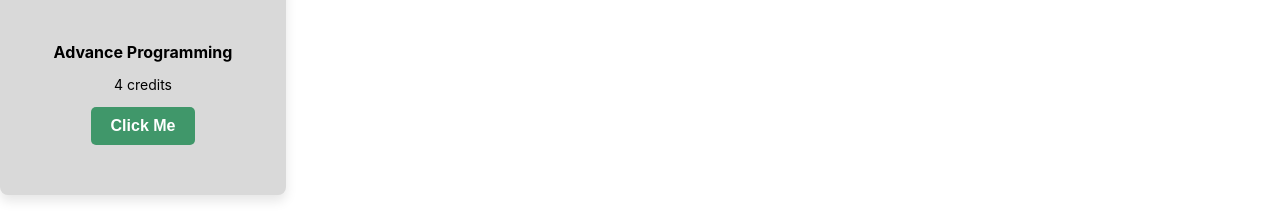
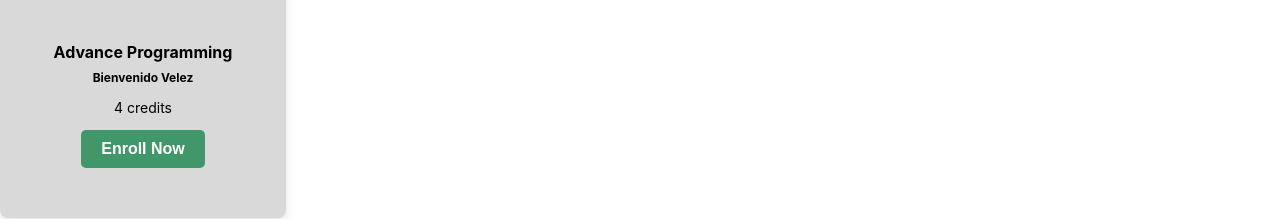
Before and after one commit to uprm-inso4101-2023-2024-s2/semester-project-studentenrollmentsystem, a React (Create React App) app: page /offered-courses in a window 1280 px wide. Shown: the part 534-753 px from the top of the page. Built offline with nearby package versions, Linux system fonts and the light colour scheme.

Commit message:
changed some css

```diff
--- a/src/components/card.js
+++ b/src/components/card.js
@@ -1,14 +1,15 @@
 import React from 'react';
 import styles from "../styles/components/card.module.scss";
 
-export default function Card({ imageUrl, title, credits }){
+export default function Card({courseName, credits, instructor, imageUrl}){
     return(
         <div className={styles.card}>
         <img src={imageUrl} alt="Card" className={styles.image} />
         <div className={styles.content}>
-          <h2 className={styles.title}>{title}</h2>
+          <h2 className={styles.courseName}>{courseName}</h2>
+          <h1 className={styles.instructor}>{instructor}</h1>
           <p className={styles.credits}>{credits}</p>
-          <button className={styles.button}>Click Me</button>
+          <button className={styles.button}>Enroll Now</button>
         </div>
       </div>
     );
--- a/src/pages/OfferedCourses.js
+++ b/src/pages/OfferedCourses.js
@@ -20,9 +20,11 @@ function OfferedCourses() {
                 <CourseList courses={offeredCourses} />
             </div>
 
+            {/* Remplaza offered courses por las tarjetas nuevas*/}
             <Card
           imageUrl="https://upload.wikimedia.org/wikipedia/commons/e/e4/Color-blue.JPG"
-          title="Advance Programming"
+          courseName="Advance Programming"
+          instructor={"Bienvenido Velez"}
           credits ="4 credits"
         />
         </body>
--- a/src/styles/components/card.module.scss
+++ b/src/styles/components/card.module.scss
@@ -21,8 +21,14 @@
     padding: 50px;
   }
 
-  .title {
+  .courseName {
     font-size: 16px;
+    font-weight: bold;
+    margin-bottom: 5px;
+  }
+
+  .instructor {
+    font-size: 12px;
     font-weight: bold;
     margin-bottom: 5px;
   }
```
